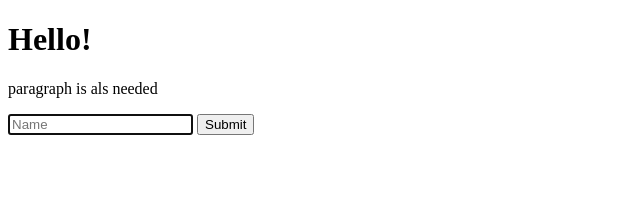
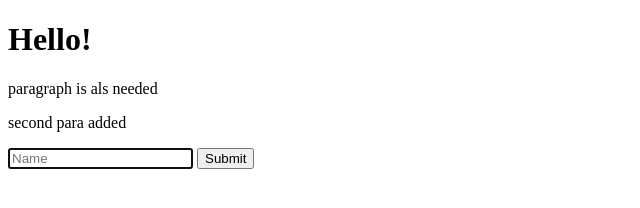
Before and after one commit to dorjepema/github_for_noobs, a plain HTML site: page index.html in a window 1280 px wide. Shown: the whole page, without its empty margins (0-640 px from the left). Drawn offline with Linux system fonts and the light colour scheme.

Commit message:
second para added

```diff
--- a/index.html
+++ b/index.html
@@ -11,6 +11,7 @@
 <body>
     <h1>Hello!</h1>
     <p>paragraph is als needed</p>
+    <p>second para added</p>
     <form>
         <input autofocus id="name" placeholder="Name" type="text">
         <input type="submit">
```
